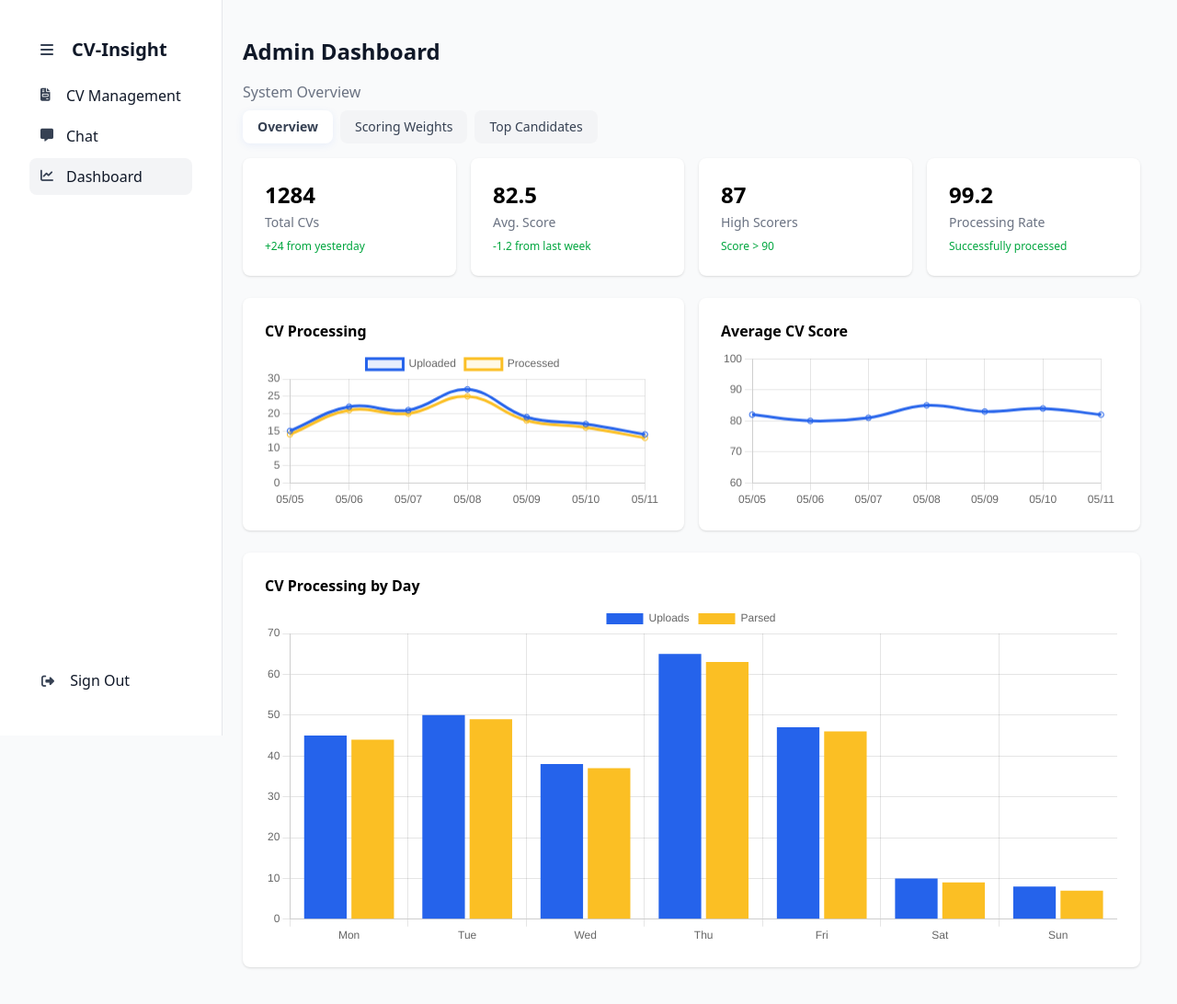
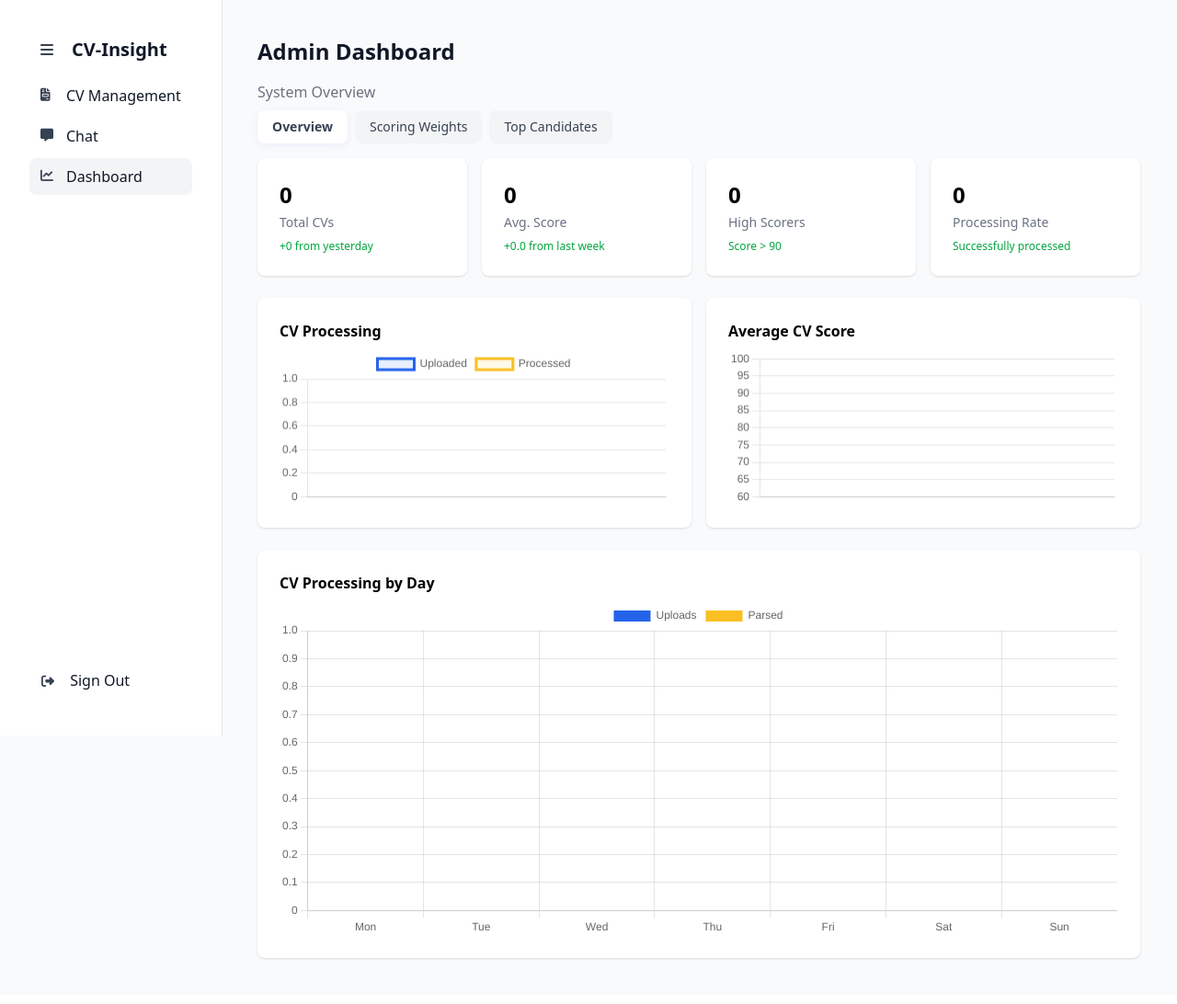
Before and after one commit to TrisnaUtama/cryptova-ai-hr-advisor, a Django app: page /dashboard/ in a window 1280 px wide. Shown: the whole page at 92% size. After the commit the page ends 1044 px from the top, so only its background shows below. Run offline with Django 5.2, Linux system fonts and the light colour scheme; the visitor is signed in with stand-in values (Sample User, id 1); data that the repository does not hold is empty; parts of the project's set-up code (start-up, migrations or seed data) failed here and were passed over.

Commit message:
feat(dashboard): enhance dashboard data processing and visualization with dynamic metrics

```diff
--- a/apps/dashboard/views.py
+++ b/apps/dashboard/views.py
@@ -5,55 +5,138 @@ from core.utils import LoginCheckMixin
 
 class DashboardView(LoginCheckMixin, View):
     def get(self, request):
+        from apps.cv.models import CV
+        from .models import (
+            CvUploadedPerDay,
+            CvProcessedPerDay,
+            CvUploadedPerWeek,
+            CvProcessedPerWeek,
+            CvScoreAvgPerWeek,
+            CvScoreDistribution,
+        )
+
+        # Total CVs
+        total_cvs = CV.objects.count()
+        # Total CVs difference (today - yesterday)
+        today = CvUploadedPerDay.objects.order_by("-day").first()
+        yesterday = (
+            CvUploadedPerDay.objects.order_by("-day")[1]
+            if CvUploadedPerDay.objects.count() > 1
+            else None
+        )
+        total_cvs_difference = (
+            f"+{today.total_uploaded - yesterday.total_uploaded}"
+            if today and yesterday
+            else "+0"
+        )
+        # average score for last week
+        avg_score_obj = CvScoreAvgPerWeek.objects.order_by("-week").first()
+        prev_avg_score_obj = (
+            CvScoreAvgPerWeek.objects.order_by("-week")[1]
+            if CvScoreAvgPerWeek.objects.count() > 1
+            else None
+        )
+        avg_score = round(avg_score_obj.avg_score, 1) if avg_score_obj else 0
+        avg_score_difference = (
+            f"{avg_score - prev_avg_score_obj.avg_score:+.1f}"
+            if avg_score_obj and prev_avg_score_obj
+            else "+0.0"
+        )
+        # High scorers (score > 90)
+        high_scorers = CV.objects.filter(overall_score__gte=90).count()
+        # Processing rate (CV processed / uploaded this week)
+        week_uploaded = CvUploadedPerWeek.objects.order_by("-week").first()
+        week_processed = CvProcessedPerWeek.objects.order_by("-week").first()
+        processing_rate = (
+            round(
+                week_processed.total_processed / week_uploaded.total_uploaded * 100, 1
+            )
+            if week_uploaded and week_uploaded.total_uploaded > 0 and week_processed
+            else 0
+        )
+        # Weights (dummy, need to changed)
+        exp_weight = 30
+        skills_weight = 25
+        achievements_weight = 15
+        certificates_weight = 10
+        gpa_weight = 20
+        # Weekly data
+        uploaded_cvs = list(
+            CvUploadedPerWeek.objects.order_by("week").values_list(
+                "total_uploaded", flat=True
+            )
+        )
+        processed_cvs = list(
+            CvProcessedPerWeek.objects.order_by("week").values_list(
+                "total_processed", flat=True
+            )
+        )
+        avg_scores = list(
+            CvScoreAvgPerWeek.objects.order_by("week").values_list(
+                "avg_score", flat=True
+            )
+        )
+        # Labels chart mingguan: tanggal/bulan perminggu dari minggu terlama ke terbaru
+        import datetime
+
+        today = datetime.date.today()
+        # Only 7 last weeks
+        week_dates = list(
+            CvUploadedPerWeek.objects.order_by("-week").values_list("week", flat=True)[
+                :7
+            ]
+        )[::-1]
+        week_labels = [d.strftime("%d/%m") for d in week_dates]
+        # Daily data
+        uploaded_cvs_per_day = list(
+            CvUploadedPerDay.objects.order_by("day").values_list(
+                "total_uploaded", flat=True
+            )
+        )
+        parsed_cvs_per_day = list(
+            CvProcessedPerDay.objects.order_by("day").values_list(
+                "total_processed", flat=True
+            )
+        )
+        # Top candidates (order by last 5 highest overall score)
+        top_candidates_qs = CV.objects.filter(overall_score__isnull=False).order_by(
+            "-overall_score"
+        )[:5]
+        top_candidates = [
+            {
+                "name": c.candidate_name,
+                "email": c.candidate_email,
+                "score": c.overall_score,
+                "skills": ", ".join([s.skill for s in c.skills.all() if s.skill]),
+            }
+            for c in top_candidates_qs
+        ]
+        # Score distribution (separate into 5 score buckets)
+        score_dist_raw = dict(
+            CvScoreDistribution.objects.order_by("score_bucket").values_list(
+                "score_bucket", "total"
+            )
+        )
+        score_distribution = [score_dist_raw.get(i, 0) for i in range(1, 6)]
         context = {
-            "total_cvs": 1284,
-            "total_cvs_difference": "+24",
-            "avg_score": 82.5,
-            "avg_score_difference": "-1.2",
-            "high_scorers": 87,
-            "processing_rate": 99.2,
-            "exp_weight": 30,
-            "skills_weight": 25,
-            "achievements_weight": 15,
-            "certificates_weight": 10,
-            "gpa_weight": 20,
-            "uploaded_cvs": [15, 22, 21, 27, 19, 17, 14],
-            "processed_cvs": [14, 21, 20, 25, 18, 16, 13],
-            "avg_scores": [82, 80, 81, 85, 83, 84, 82],
-            "uploaded_cvs_per_day": [45, 50, 38, 65, 47, 10, 8],
-            "parsed_cvs_per_day": [44, 49, 37, 63, 46, 9, 7],
-            "top_candidates": [
-                {
-                    "name": "Emily Davis",
-                    "email": "emily.davis@example.com",
-                    "score": 95.1,
-                    "skills": "Cloud Architecture, Distributed Systems",
-                },
-                {
-                    "name": "Sarah Johnson",
-                    "email": "sarah.j@example.com",
-                    "score": 92.3,
-                    "skills": "React, Node.js, AWS",
-                },
-                {
-                    "name": "Jessica Brown",
-                    "email": "j.brown@example.com",
-                    "score": 89.4,
-                    "skills": "Python, Data Science, Machine Learning",
-                },
-                {
-                    "name": "John Smith",
-                    "email": "john.smith@example.com",
-                    "score": 87.5,
-                    "skills": "Python, JavaScript, Cloud Technologies",
-                },
-                {
-                    "name": "Robert Wilson",
-                    "email": "r.wilson@example.com",
-                    "score": 81.7,
-                    "skills": "Java, Spring Boot, Microservices",
-                },
-            ],
-            "score_distribution": [70, 140, 250, 190, 120, 80],
+            "total_cvs": total_cvs,
+            "total_cvs_difference": total_cvs_difference,
+            "avg_score": avg_score,
+            "avg_score_difference": avg_score_difference,
+            "high_scorers": high_scorers,
+            "processing_rate": processing_rate,
+            "exp_weight": exp_weight,
+            "skills_weight": skills_weight,
+            "achievements_weight": achievements_weight,
+            "certificates_weight": certificates_weight,
+            "gpa_weight": gpa_weight,
+            "uploaded_cvs": uploaded_cvs,
+            "processed_cvs": processed_cvs,
+            "avg_scores": avg_scores,
+            "uploaded_cvs_per_day": uploaded_cvs_per_day,
+            "parsed_cvs_per_day": parsed_cvs_per_day,
+            "top_candidates": top_candidates,
+            "score_distribution": score_distribution,
+            "week_labels": week_labels,
         }
         return render(request, "dashboard/index.html", context)
--- a/static/js/dashboard.js
+++ b/static/js/dashboard.js
@@ -1,25 +1,30 @@
 // Tab button functionality
-document.querySelectorAll('.tab-btn').forEach(btn => {
-  btn.addEventListener('click', function () {
-    document.querySelectorAll('.tab-btn').forEach(b => {
-      b.classList.remove('active', 'bg-white', 'shadow-md');
-      b.classList.add('bg-gray-100', 'text-gray-700');
+document.querySelectorAll(".tab-btn").forEach((btn) => {
+  btn.addEventListener("click", function () {
+    document.querySelectorAll(".tab-btn").forEach((b) => {
+      b.classList.remove("active", "bg-white", "shadow-md");
+      b.classList.add("bg-gray-100", "text-gray-700");
     });
-    this.classList.add('active', 'bg-white', 'shadow-md');
-    this.classList.remove('bg-gray-100', 'text-gray-700');
+    this.classList.add("active", "bg-white", "shadow-md");
+    this.classList.remove("bg-gray-100", "text-gray-700");
     // Tab content
-    document.querySelectorAll('.tab-content').forEach(tc => tc.classList.remove('active'));
-    document.getElementById('tab-' + this.dataset.tab).classList.add('active');
+    document
+      .querySelectorAll(".tab-content")
+      .forEach((tc) => tc.classList.remove("active"));
+    document.getElementById("tab-" + this.dataset.tab).classList.add("active");
   });
 });
 
 // Overview tab
-if (document.getElementById('tab-overview') && document.getElementById('tab-overview').classList.contains('active')) {
+if (
+  document.getElementById("tab-overview") &&
+  document.getElementById("tab-overview").classList.contains("active")
+) {
   // CV processing chart
   new Chart(document.getElementById("cvProcessingChart"), {
     type: "line",
     data: {
-      labels: ["05/05", "05/06", "05/07", "05/08", "05/09", "05/10", "05/11"],
+      labels: window.week_labels || [],
       datasets: [
         {
           label: "Uploaded",
@@ -48,7 +53,7 @@ if (document.getElementById('tab-overview') && document.getElementById('tab-over
   new Chart(document.getElementById("avgScoreChart"), {
     type: "line",
     data: {
-      labels: ["05/05", "05/06", "05/07", "05/08", "05/09", "05/10", "05/11"],
+      labels: window.week_labels || [],
       datasets: [
         {
           label: "Score",
@@ -94,23 +99,23 @@ if (document.getElementById('tab-overview') && document.getElementById('tab-over
 
 // Slider value update
 const sliders = [
-  { id: 'expWeight', val: 'expWeightVal' },
-  { id: 'skillsWeight', val: 'skillsWeightVal' },
-  { id: 'achievementsWeight', val: 'achievementsWeightVal' },
-  { id: 'certificatesWeight', val: 'certificatesWeightVal' },
-  { id: 'gpaWeight', val: 'gpaWeightVal' },
+  { id: "expWeight", val: "expWeightVal" },
+  { id: "skillsWeight", val: "skillsWeightVal" },
+  { id: "achievementsWeight", val: "achievementsWeightVal" },
+  { id: "certificatesWeight", val: "certificatesWeightVal" },
+  { id: "gpaWeight", val: "gpaWeightVal" },
 ];
 function updateTotal() {
   let total = 0;
-  sliders.forEach(s => {
+  sliders.forEach((s) => {
     total += parseInt(document.getElementById(s.id).value);
   });
-  document.getElementById('totalWeight').innerText = total;
+  document.getElementById("totalWeight").innerText = total;
 }
-sliders.forEach(s => {
+sliders.forEach((s) => {
   const slider = document.getElementById(s.id);
   const val = document.getElementById(s.val);
-  slider.addEventListener('input', function () {
+  slider.addEventListener("input", function () {
     val.innerText = this.value;
     updateTotal();
   });
@@ -122,23 +127,25 @@ function renderScoreDistChart() {
   if (window.scoreDistChartInstance) {
     window.scoreDistChartInstance.destroy();
   }
-  const ctx = document.getElementById('scoreDistChart');
+  const ctx = document.getElementById("scoreDistChart");
   if (!ctx) return;
   window.scoreDistChartInstance = new Chart(ctx, {
-    type: 'bar',
+    type: "bar",
     data: {
-      labels: ['90-100', '80-89', '70-79', '60-69', '50-59', '<50'],
-      datasets: [{
-        label: 'Candidates',
-        data: window.score_distribution,
-        backgroundColor: '#1e3a8a',
-      }]
+      labels: ["0-20", "21-40", "41-60", "61-80", "81-100"],
+      datasets: [
+        {
+          label: "Candidates",
+          data: window.score_distribution,
+          backgroundColor: "#1e3a8a",
+        },
+      ],
     },
     options: {
       responsive: true,
       plugins: { legend: { display: false } },
-      scales: { y: { beginAtZero: true } }
-    }
+      scales: { y: { beginAtZero: true } },
+    },
   });
 }
 renderScoreDistChart();
--- a/static/output.css
+++ b/static/output.css
@@ -287,8 +287,14 @@
   .ml-12 {
     margin-left: calc(var(--spacing) * 12);
   }
+  .ml-16 {
+    margin-left: calc(var(--spacing) * 16);
+  }
   .ml-56 {
     margin-left: calc(var(--spacing) * 56);
+  }
+  .ml-60 {
+    margin-left: calc(var(--spacing) * 60);
   }
   .block {
     display: block;
@@ -307,6 +313,9 @@
   }
   .inline-flex {
     display: inline-flex;
+  }
+  .table {
+    display: table;
   }
   .h-4 {
     height: calc(var(--spacing) * 4);
@@ -365,8 +374,14 @@
   .flex-1 {
     flex: 1;
   }
+  .border-collapse {
+    border-collapse: collapse;
+  }
   .cursor-pointer {
     cursor: pointer;
+  }
+  .resize {
+    resize: both;
   }
   .grid-cols-2 {
     grid-template-columns: repeat(2, minmax(0, 1fr));
@@ -606,6 +621,9 @@
   .px-5 {
     padding-inline: calc(var(--spacing) * 5);
   }
+  .py-0 {
+    padding-block: calc(var(--spacing) * 0);
+  }
   .py-0\.5 {
     padding-block: calc(var(--spacing) * 0.5);
   }
@@ -732,6 +750,9 @@
   .text-yellow-800 {
     color: var(--color-yellow-800);
   }
+  .underline {
+    text-decoration-line: underline;
+  }
   .accent-blue-800 {
     accent-color: var(--color-blue-800);
   }
@@ -761,6 +782,10 @@
   .shadow-sm {
     --tw-shadow: 0 1px 3px 0 var(--tw-shadow-color, rgb(0 0 0 / 0.1)), 0 1px 2px -1px var(--tw-shadow-color, rgb(0 0 0 / 0.1));
     box-shadow: var(--tw-inset-shadow), var(--tw-inset-ring-shadow), var(--tw-ring-offset-shadow), var(--tw-ring-shadow), var(--tw-shadow);
+  }
+  .outline {
+    outline-style: var(--tw-outline-style);
+    outline-width: 1px;
   }
   .transition {
     transition-property: color, background-color, border-color, outline-color, text-decoration-color, fill, stroke, --tw-gradient-from, --tw-gradient-via, --tw-gradient-to, opacity, box-shadow, transform, translate, scale, rotate, filter, -webkit-backdrop-filter, backdrop-filter, display, visibility, content-visibility, overlay, pointer-events;
@@ -995,6 +1020,11 @@
   inherits: false;
   initial-value: 0 0 #0000;
 }
+@property --tw-outline-style {
+  syntax: "*";
+  inherits: false;
+  initial-value: solid;
+}
 @property --tw-duration {
   syntax: "*";
   inherits: false;
@@ -1036,6 +1066,7 @@
       --tw-ring-offset-width: 0px;
       --tw-ring-offset-color: #fff;
       --tw-ring-offset-shadow: 0 0 #0000;
+      --tw-outline-style: solid;
       --tw-duration: initial;
       --tw-scale-x: 1;
       --tw-scale-y: 1;
--- a/templates/base_sidebar.html
+++ b/templates/base_sidebar.html
@@ -99,7 +99,7 @@
     </aside>
     <!-- Main Content -->
     <main id="main-content"
-          class="flex-1 p-10 ml-56 transition-all duration-300">
+          class="flex-1 p-10 ml-60 transition-all duration-300">
       {% block sidebar_content %}
       {% endblock sidebar_content %}
     </main>
@@ -113,11 +113,11 @@
     function toggleSidebar() {
       sidebar.classList.toggle("sidebar-collapsed");
       if (sidebar.classList.contains("sidebar-collapsed")) {
-        mainContent.classList.remove("ml-56");
-        mainContent.classList.add("ml-12");
+        mainContent.classList.remove("ml-60");
+        mainContent.classList.add("ml-16");
       } else {
-        mainContent.classList.remove("ml-12");
-        mainContent.classList.add("ml-56");
+        mainContent.classList.remove("ml-16");
+        mainContent.classList.add("ml-60");
       }
     }
     toggle.addEventListener("click", toggleSidebar);
--- a/templates/dashboard/index.html
+++ b/templates/dashboard/index.html
@@ -54,6 +54,7 @@
     window.uploaded_cvs_per_day = {{ uploaded_cvs_per_day|safe }};
     window.parsed_cvs_per_day = {{ parsed_cvs_per_day|safe }};
     window.score_distribution = {{ score_distribution|safe }};
+    window.week_labels = {{ week_labels|safe }};
   </script>
   <script src="{% static 'js/dashboard.js' %}"></script>
 {% endblock sidebar_content %}
```
